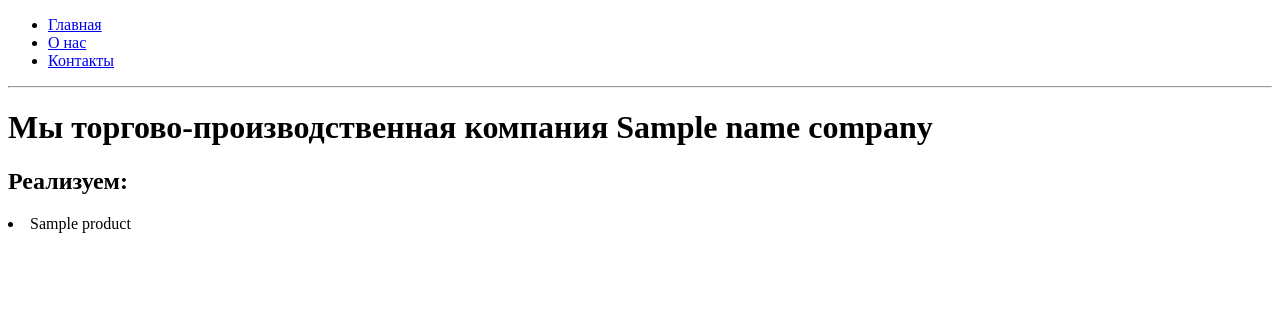
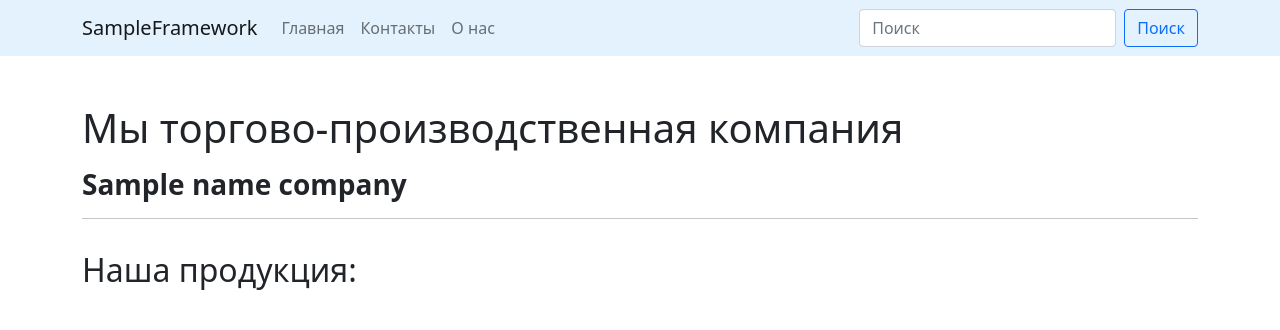
Before and after one commit to basterrus/sample_framework, a Python web app: template templates/index.html in a window 1280 px wide. Shown: the top 330 px of the page. Run offline with Jinja, Linux system fonts and the light colour scheme; the template is opened without the code that fills it: most values are stand-ins (such as "Sample title", 1, 10 or a date in 2020); some libraries are stand-ins or nearby versions.

Commit message:
Lesson_3

```diff
--- a/framework/__init__.py
+++ b/framework/__init__.py
@@ -1,2 +1,2 @@
 from framework.core import Application
-from framework.templates import render
+from framework.templator import render
--- a/framework/core.py
+++ b/framework/core.py
@@ -32,6 +32,7 @@ class Application:
             data = Post().get_request_params(environ)
             request['data'] = data
             print(f'Пришёл post-запрос: {Application.decode_value(data)}')
+
         if method == 'GET':
             request_params = Get().get_request_params(environ)
             request['request_params'] = request_params
--- /dev/null
+++ b/templates/basetemplate.html
@@ -0,0 +1,17 @@
+<!DOCTYPE html>
+<html lang="ru">
+<head>
+    <meta charset="UTF-8">
+    <title>{% block title %}{% endblock %}</title>
+    {% block style %}{% include 'includes/inc_style_css.html' %}{% endblock %}
+</head>
+
+<body>
+{% include 'includes/inc_menu.html' %}
+<div class="container">
+    {% block content %}
+    {% endblock %}
+</div>
+
+</body>
+</html>
--- /dev/null
+++ b/templates/includes/inc_goods_block.html
@@ -0,0 +1,15 @@
+<div class="d-flex">
+    {% for product in products %}
+
+        <div class="card" style="width: 18rem;">
+            <img src="https://pro-apple.com/img/macs/30652/what-do-when-image-capture-doesn-t-see-your-iphone.jpg" class="card-img-top" alt="#">
+            <div class="card-body">
+                <h5 class="card-title">{{ product }}</h5>
+                <p class="card-text">Some quick example text to build on the card title and make up the bulk of the
+                    card's
+                    content.</p>
+                <a href="#" class="btn btn-primary">Подробнее</a>
+            </div>
+        </div>
+    {% endfor %}
+</div>
--- /dev/null
+++ b/templates/includes/inc_menu.html
@@ -0,0 +1,26 @@
+<nav class="navbar navbar-expand-lg navbar-light " style="background-color: #e3f2fd;">
+    <div class="container">
+        <a class="navbar-brand" href="/">SampleFramework</a>
+        <button class="navbar-toggler" type="button" data-bs-toggle="collapse" data-bs-target="#navbarSupportedContent"
+                aria-controls="navbarSupportedContent" aria-expanded="false" aria-label="Toggle navigation">
+            <span class="navbar-toggler-icon"></span>
+        </button>
+        <div class="collapse navbar-collapse" id="navbarSupportedContent">
+            <ul class="navbar-nav me-auto mb-2 mb-lg-0">
+                <li class="nav-item">
+                    <a class="nav-link" href="/">Главная</a>
+                </li>
+                <li class="nav-item">
+                    <a class="nav-link" href="/contacts/">Контакты</a>
+                </li>
+                <li class="nav-item">
+                    <a class="nav-link" href="/about/">О нас</a>
+                </li>
+            </ul>
+            <form class="d-flex">
+                <input class="form-control me-2" type="search" placeholder="Поиск" aria-label="Search">
+                <button class="btn btn-outline-primary" type="submit">Поиск</button>
+            </form>
+        </div>
+    </div>
+</nav>
--- /dev/null
+++ b/templates/includes/inc_style_css.html
@@ -0,0 +1,11 @@
+<link href="https://cdn.jsdelivr.net/npm/bootstrap@5.1.3/dist/css/bootstrap.min.css" rel="stylesheet"
+      integrity="sha384-1BmE4kWBq78iYhFldvKuhfTAU6auU8tT94WrHftjDbrCEXSU1oBoqyl2QvZ6jIW3" crossorigin="anonymous">
+<script src="https://cdn.jsdelivr.net/npm/bootstrap@5.1.3/dist/js/bootstrap.bundle.min.js"
+        integrity="sha384-ka7Sk0Gln4gmtz2MlQnikT1wXgYsOg+OMhuP+IlRH9sENBO0LRn5q+8nbTov4+1p"
+        crossorigin="anonymous"></script>
+<script src="https://cdn.jsdelivr.net/npm/@popperjs/core@2.10.2/dist/umd/popper.min.js"
+        integrity="sha384-7+zCNj/IqJ95wo16oMtfsKbZ9ccEh31eOz1HGyDuCQ6wgnyJNSYdrPa03rtR1zdB"
+        crossorigin="anonymous"></script>
+<script src="https://cdn.jsdelivr.net/npm/bootstrap@5.1.3/dist/js/bootstrap.min.js"
+        integrity="sha384-QJHtvGhmr9XOIpI6YVutG+2QOK9T+ZnN4kzFN1RtK3zEFEIsxhlmWl5/YESvpZ13"
+        crossorigin="anonymous"></script>
--- a/templates/index.html
+++ b/templates/index.html
@@ -1,26 +1,13 @@
-<!DOCTYPE html>
-<html lang="en">
-<head>
-    <meta charset="UTF-8">
-    <title>Главная страница</title>
-</head>
-<body>
-<div>
-    <ul>
-        <li><a href="#">Главная</a></li>
-        <li><a href="/about/">О нас</a></li>
-        <li><a href="/contacts/">Контакты</a></li>
-    </ul>
-</div>
+{% extends 'basetemplate.html' %}
 
-<hr>
+{% block title %}Главная страница{% endblock %}
 
-<h1>Мы торгово-производственная компания <b>{{name_company}}</b></h1>
-<div>
-</div>
-<p><h2>Реализуем:</h2></p>
-{% for product in products %}
-    <p><li>{{ product }}</li></p>
-{% endfor %}
-</body>
-</html>
+{% block content %}
+    <h1 class="pt-5">Мы торгово-производственная компания</h1>
+    <p><h3><b>{{ name_company }}</b></h3></p>
+    <hr>
+    <div>
+    </div>
+    <p><h2 class="pt-3 pb-5">Наша продукция:</h2></p>
+    {% include 'includes/inc_goods_block.html' %}
+{% endblock %}
--- a/views.py
+++ b/views.py
@@ -1,4 +1,4 @@
-from framework.templates import render
+from framework.templator import render
 
 
 def index_view(request):
```
Also changed, not shown: framework/templates.py (deleted, +0 -16 lines), framework/templator.py (added, +16 -0 lines), templates/about.html (+11 -21 lines), templates/contacts.html (+22 -24 lines).
